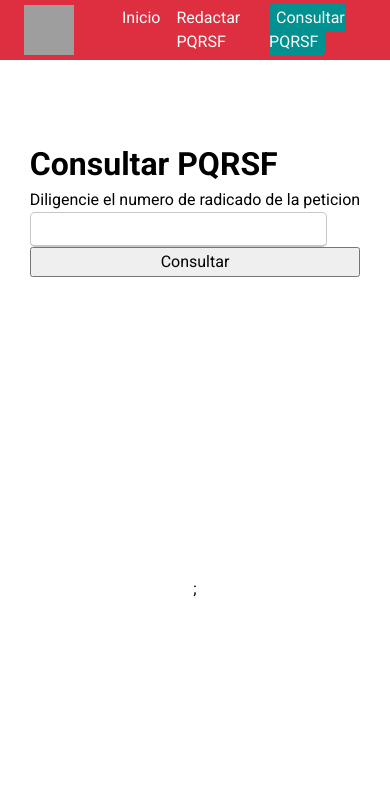
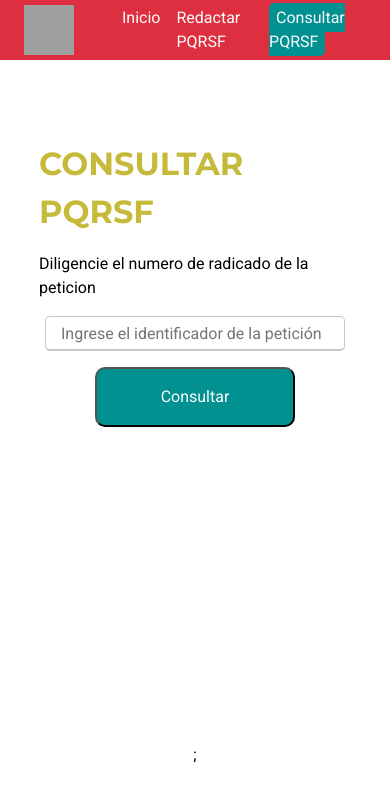
Before and after one commit to Automatizacion-SB/Pacientes.Pqrsf, a React (Vite) app: page /search-peticion in a window 390 px wide. Shown: the top 800 px of the page. Built offline with nearby package versions, Linux system fonts and the light colour scheme; grey boxes are pictures that could not be loaded.

Commit message:
feat: :iphone: add response desig to searchpqrsf

```diff
--- a/src/pages/SearchPeticion/index.jsx
+++ b/src/pages/SearchPeticion/index.jsx
@@ -27,17 +27,18 @@ function SearchPeticion() {
   return (
     <Layout>
       <div className="container">
-        <div className="container-send">
-          <h1>Consultar PQRSF</h1>
+        <h1 className="title">Consultar PQRSF</h1>
         <p>Diligencie el numero de radicado de la peticion</p>
         <input
           type="text"
           className="input"
+          placeholder="Ingrese el identificador de la petición"
           onChange={(e) => setRadicado(e.target.value)}
         />
         <button
+          className="button"
           onClick={async () => {
-              await searchPQRSF();
+            searchPQRSF();
             context.openPeticionDetail();
           }}
         >
@@ -47,7 +48,6 @@ function SearchPeticion() {
       <p>{radicado}</p>
 
       <PeticionSearch data={peticion} />
-      </div>
     </Layout>
   );
 }
--- a/src/pages/SearchPeticion/style.css
+++ b/src/pages/SearchPeticion/style.css
@@ -1,6 +1,7 @@
-.container-send {
-  width: 100vw;
-  height: 100%;
-  display: grid;
-  place-content: center;
+.container {
+  gap: 1rem;
 }
+
+.input {
+  width: 300px;
+}
```
Lines whose indentation alone changed are shown as unchanged.
